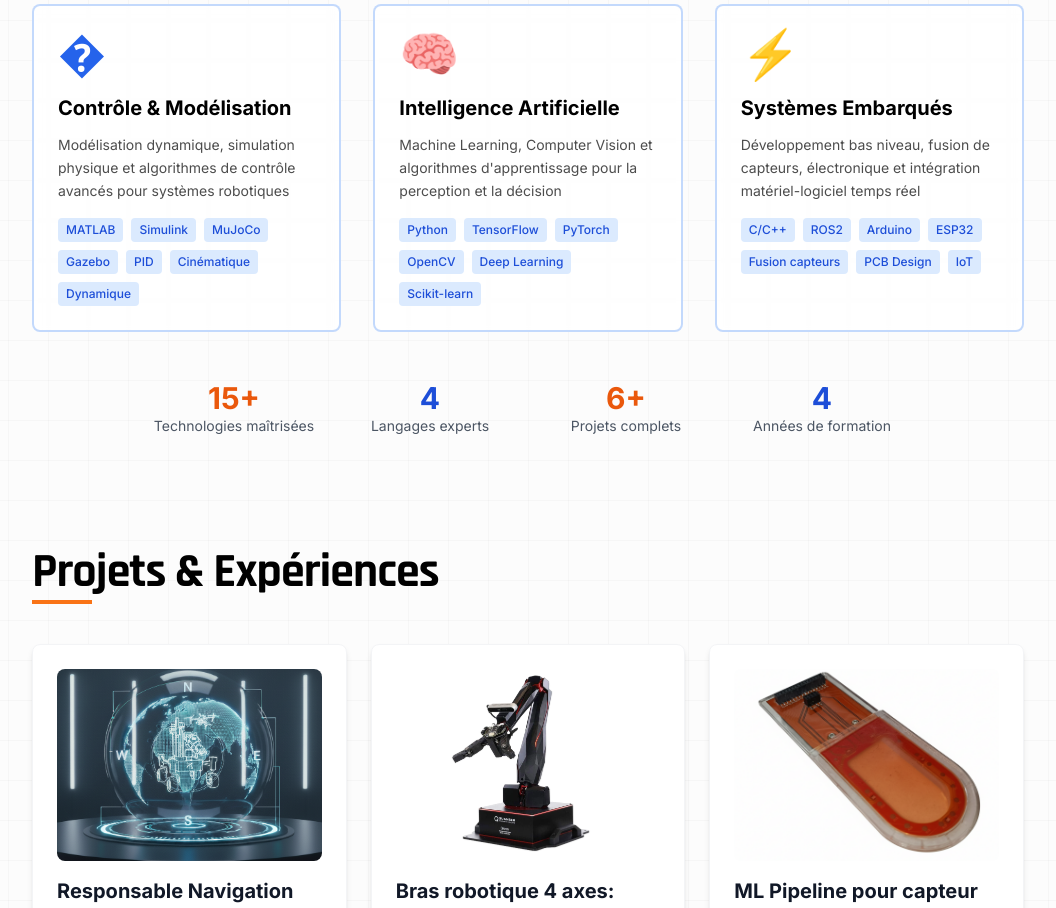
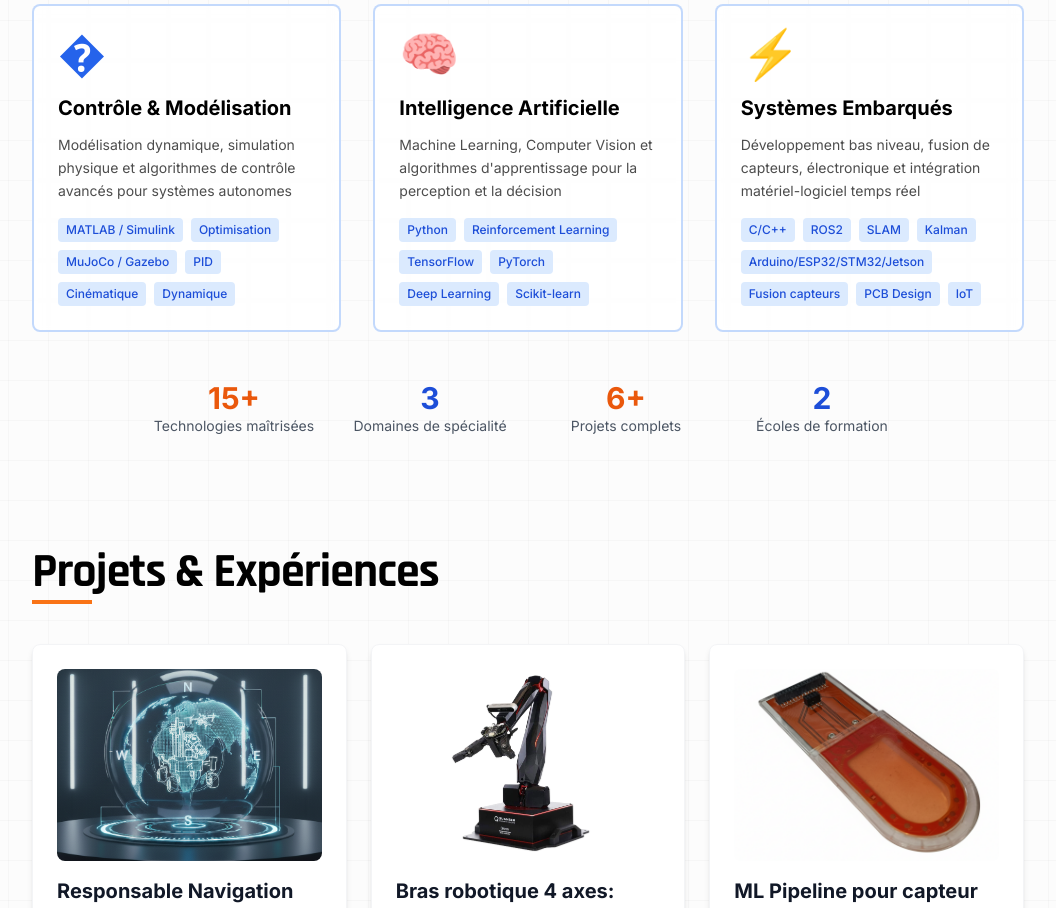
Before and after one commit to paulbourgois/paulbourgois.github.io, a React (Vite) app: page /#expertise in a window 1280 px wide. Shown: the part 1740-2648 px from the top of the page, without its empty margins (112-1168 px from the left). Built offline with nearby package versions, Linux system fonts and the light colour scheme.

Commit message:
4 année de forma -> 2 écoles de forma

```diff
--- a/src/components/Expertise.jsx
+++ b/src/components/Expertise.jsx
@@ -5,22 +5,22 @@ export default function Expertise() {
     {
       icon: "�",
       title: "Contrôle & Modélisation",
-      description: "Modélisation dynamique, simulation physique et algorithmes de contrôle avancés pour systèmes robotiques",
-      technologies: ["MATLAB", "Simulink", "MuJoCo", "Gazebo", "PID", "Cinématique", "Dynamique"],
+      description: "Modélisation dynamique, simulation physique et algorithmes de contrôle avancés pour systèmes autonomes",
+      technologies: ["MATLAB / Simulink", "Optimisation", "MuJoCo / Gazebo", "PID", "Cinématique", "Dynamique"],
       color: "blue"
     },
     {
       icon: "🧠",
       title: "Intelligence Artificielle",
       description: "Machine Learning, Computer Vision et algorithmes d'apprentissage pour la perception et la décision",
-      technologies: ["Python", "TensorFlow", "PyTorch", "OpenCV", "Deep Learning", "Scikit-learn"],
+      technologies: ["Python", "Reinforcement Learning", "TensorFlow", "PyTorch", "Deep Learning", "Scikit-learn"],
       color: "blue"
     },
     {
       icon: "⚡",
       title: "Systèmes Embarqués",
       description: "Développement bas niveau, fusion de capteurs, électronique et intégration matériel-logiciel temps réel",
-      technologies: ["C/C++", "ROS2", "Arduino", "ESP32", "Fusion capteurs", "PCB Design", "IoT"],
+      technologies: ["C/C++", "ROS2", "SLAM", "Kalman", "Arduino/ESP32/STM32/Jetson", "Fusion capteurs", "PCB Design", "IoT"],
       color: "blue"
     }
   ];
@@ -104,16 +104,16 @@ export default function Expertise() {
             <div className="text-sm text-gray-600">Technologies maîtrisées</div>
           </div>
           <div className="text-center">
-            <div className="text-3xl font-bold text-blue-700">4</div>
-            <div className="text-sm text-gray-600">Langages experts</div>
+            <div className="text-3xl font-bold text-blue-700">3</div>
+            <div className="text-sm text-gray-600">Domaines de spécialité</div>
           </div>
           <div className="text-center">
             <div className="text-3xl font-bold text-orange-600">6+</div>
             <div className="text-sm text-gray-600">Projets complets</div>
           </div>
           <div className="text-center">
-            <div className="text-3xl font-bold text-blue-700">4</div>
-            <div className="text-sm text-gray-600">Années de formation</div>
+            <div className="text-3xl font-bold text-blue-700">2</div>
+            <div className="text-sm text-gray-600">Écoles de formation</div>
           </div>
         </div>
       </div>
```
